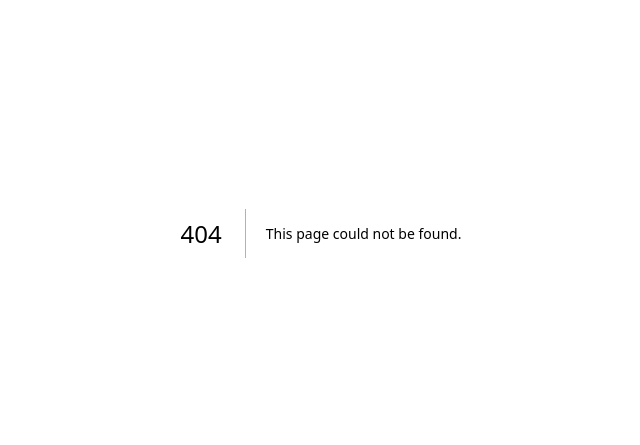
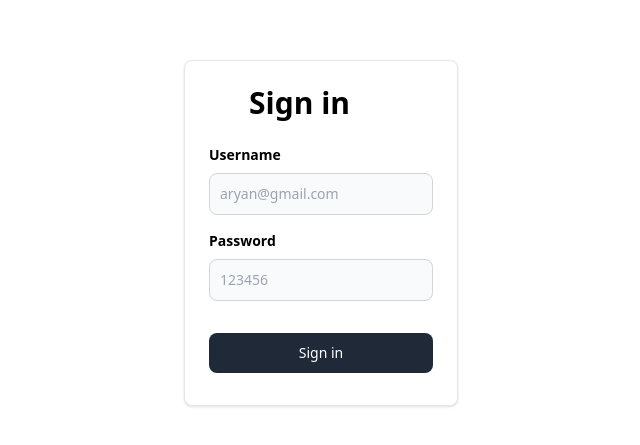
Before and after one commit to ARYAN-095/next-app, a Next.js app: page /signin in a window 1280 px wide. Before the commit this address had no page. Shown: the part 167-612 px from the top of the page, without its empty margins (319-959 px from the left). Built offline with nearby package versions, Linux system fonts and the light colour scheme.

Commit message:
make authentication route

```diff
--- a/app/page.tsx
+++ b/app/page.tsx
@@ -1,10 +1,11 @@
-import Image from "next/image";
+
 
 export default function Home() {
   return (
 
     <div>
-      Hello world
+      Hii there
+
     </div>
 
   );
--- /dev/null
+++ b/app/signin/page.tsx
@@ -0,0 +1,33 @@
+export default function Signin() {
+    return <div className="h-screen flex justify-center flex-col">
+        <div className="flex justify-center">
+        <a href="#" className="block max-w-sm p-6 bg-white border border-gray-200 rounded-lg shadow hover:bg-gray-100 ">
+                <div>
+                    <div className="px-10">
+                        <div className="text-3xl font-extrabold">
+                            Sign in
+                        </div>
+                    </div>
+                    <div className="pt-2">
+                        <LabelledInput label="Username" placeholder="aryan@gmail.com" />
+                        <LabelledInput label="Password" type={"password"} placeholder="123456" />
+                        <button type="button" className="mt-8 w-full text-white bg-gray-800 focus:ring-4 focus:ring-gray-300 font-medium rounded-lg text-sm px-5 py-2.5 me-2 mb-2">Sign in</button>
+                    </div>
+                </div>
+            </a>
+        </div>
+    </div>
+}
+
+interface LabelledInputType {
+    label: string;
+    placeholder: string;
+    type?: string;
+}
+
+function LabelledInput({ label, placeholder, type }: LabelledInputType) {
+    return <div>
+        <label className="block mb-2 text-sm text-black font-semibold pt-4">{label}</label>
+        <input type={type || "text"} id="first_name" className="bg-gray-50 border border-gray-300 text-gray-900 text-sm rounded-lg focus:ring-blue-500 focus:border-blue-500 block w-full p-2.5" placeholder={placeholder} required />
+    </div>
+}
--- /dev/null
+++ b/app/signup/page.tsx
@@ -0,0 +1,9 @@
+import React from 'react'
+
+const signup = () => {
+  return (
+    <div>Sign up</div>
+  )
+}
+
+export default signup
```
